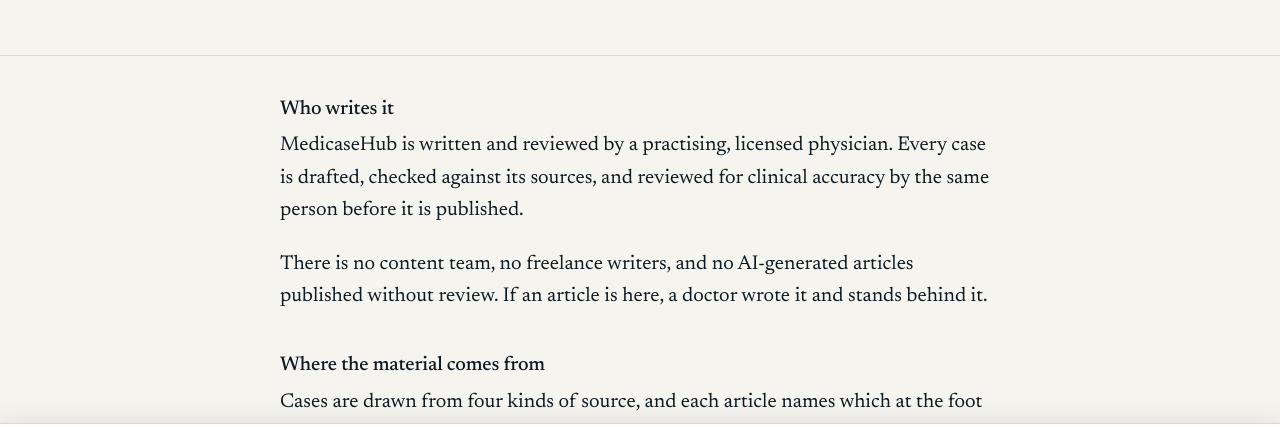
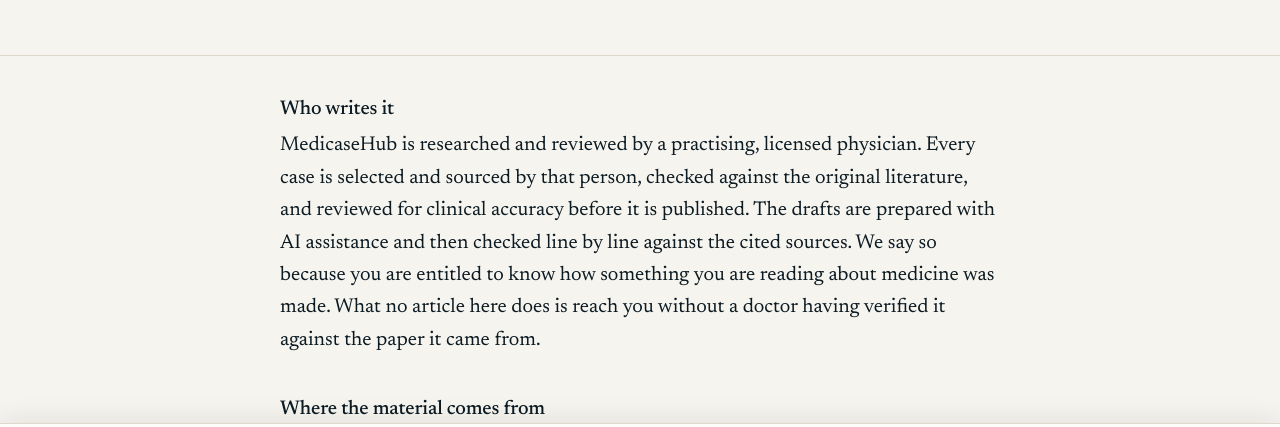
Before and after one commit to eronshehu-cmd/medicasehub, a plain HTML site: page editorial.html in a window 1280 px wide. Shown: the part 302-729 px from the top of the page. Drawn offline with Linux system fonts and the light colour scheme.

Commit message:
Revise content creation and review process description
Updated the description of how MedicaseHub content is created and reviewed.

```diff
--- a/editorial.html
+++ b/editorial.html
@@ -227,9 +227,9 @@ footer p{max-width:52ch}
   <div class="pg">
     <h2>Who writes it</h2>
 
-    <p>MedicaseHub is written and reviewed by a practising, licensed physician. Every case is drafted, checked against its sources, and reviewed for clinical accuracy by the same person before it is published.</p>
+    <p>MedicaseHub is researched and reviewed by a practising, licensed physician. Every case is selected and sourced by that person, checked against the original literature, and reviewed for clinical accuracy before it is published.
 
-    <p>There is no content team, no freelance writers, and no AI-generated articles published without review. If an article is here, a doctor wrote it and stands behind it.</p>
+The drafts are prepared with AI assistance and then checked line by line against the cited sources. We say so because you are entitled to know how something you are reading about medicine was made. What no article here does is reach you without a doctor having verified it against the paper it came from.</p>
 
     <h2>Where the material comes from</h2>
 
```
